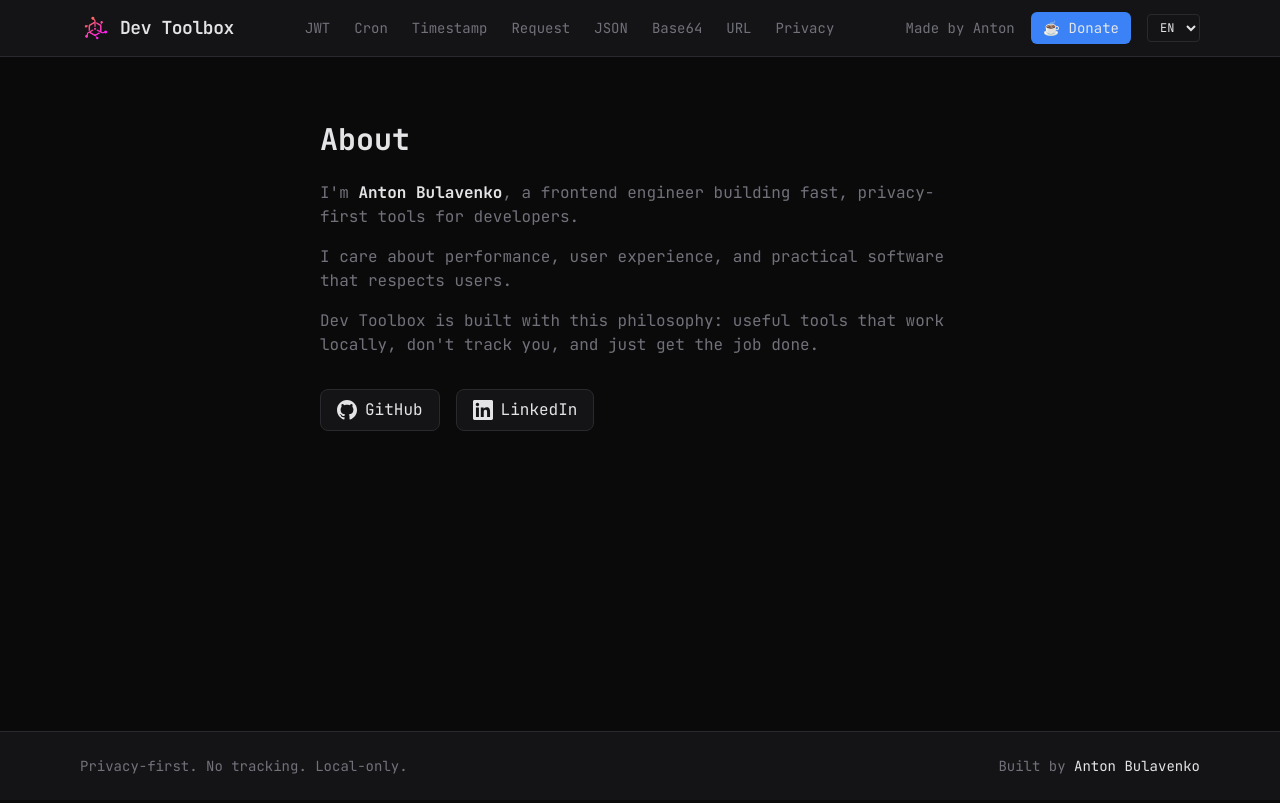
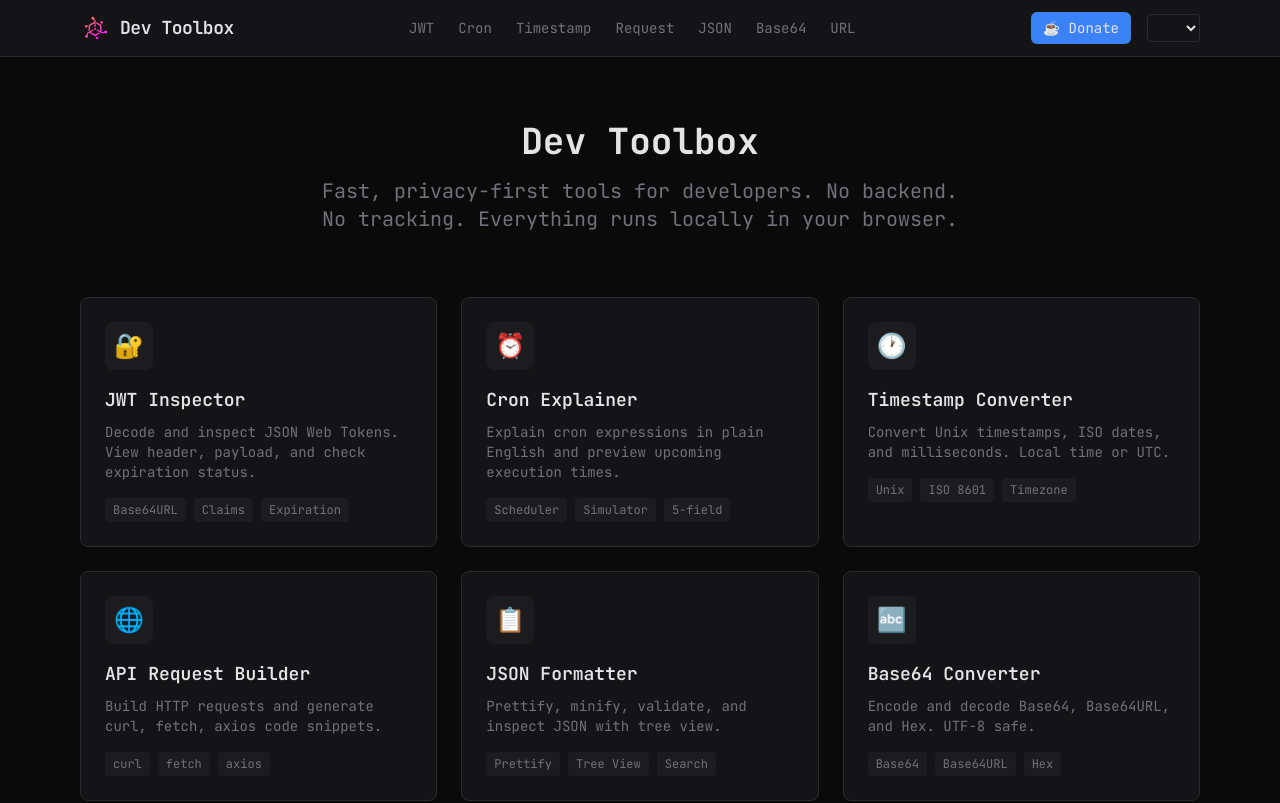
Before and after one commit to tonybearrr/dataflowkit-devtools, a SvelteKit app: page /about in a window 1280 px wide. Shown: the top 803 px of the page. Built offline with nearby package versions, Linux system fonts and the light colour scheme.

Commit message:
remove About page and add configuration for routes

```diff
--- a/src/lib/i18n/locales/en.json
+++ b/src/lib/i18n/locales/en.json
@@ -8,7 +8,7 @@
 		"privacyFirst": "Privacy-first. No tracking. Local-only.",
 		"noTracking": "No tracking",
 		"localOnly": "Local-only",
-		"builtBy": "Built by",
+		"builtBy": "Part of",
 		"moreToolsComing": "More tools coming soon...",
 		"copy": "Copy",
 		"clear": "Clear",
--- a/src/lib/i18n/locales/ru.json
+++ b/src/lib/i18n/locales/ru.json
@@ -8,7 +8,7 @@
 		"privacyFirst": "Приватность на первом месте. Без отслеживания. Локально.",
 		"noTracking": "Без отслеживания",
 		"localOnly": "Локально",
-		"builtBy": "Создано",
+		"builtBy": "Один из инструментов",
 		"moreToolsComing": "Больше инструментов скоро...",
 		"copy": "Копировать",
 		"clear": "Очистить",
@@ -27,37 +27,37 @@
 		"title": "Dev Toolbox",
 		"description": "Быстрые инструменты для разработчиков с акцентом на приватность. Без бэкенда. Без отслеживания. Всё работает локально в вашем браузере.",
 		"jwtInspector": {
-			"title": "JWT Инспектор",
+			"title": "JWT Inspector",
 			"description": "Декодируйте и проверяйте JSON Web Tokens. Просматривайте заголовок, payload и проверяйте срок действия.",
 			"tags": ["Base64URL", "Claims", "Срок действия"]
 		},
 		"cronExplainer": {
-			"title": "Cron Объяснятель",
+			"title": "Cron",
 			"description": "Объясняйте cron выражения простым языком и просматривайте будущие выполнения.",
 			"tags": ["Планировщик", "Симулятор", "5-полей"]
 		},
 		"timestampConverter": {
-			"title": "Конвертер Времени",
+			"title": "Timestamp Converter",
 			"description": "Конвертируйте Unix timestamps, ISO даты и миллисекунды. Локальное время или UTC.",
 			"tags": ["Unix", "ISO 8601", "Часовой пояс"]
 		},
 		"apiRequestBuilder": {
-			"title": "Конструктор API Запросов",
+			"title": "API Request Builder",
 			"description": "Создавайте HTTP запросы и генерируйте код для curl, fetch, axios.",
 			"tags": ["curl", "fetch", "axios"]
 		},
 		"jsonFormatter": {
-			"title": "JSON Форматтер",
+			"title": "JSON Formatter",
 			"description": "Форматируйте, минимизируйте, валидируйте и проверяйте JSON с деревом.",
 			"tags": ["Форматирование", "Дерево", "Поиск"]
 		},
 		"base64Converter": {
-			"title": "Base64 Конвертер",
+			"title": "Base64 Converter",
 			"description": "Кодируйте и декодируйте Base64, Base64URL и Hex. Безопасно для UTF-8.",
 			"tags": ["Base64", "Base64URL", "Hex"]
 		},
 		"urlInspector": {
-			"title": "URL Инспектор",
+			"title": "URL Inspector",
 			"description": "Парсите, проверяйте и создавайте URL. Редактируйте параметры запроса и копируйте чистые URL.",
 			"tags": ["Параметры", "Кодирование", "Конструктор"]
 		}
--- a/src/lib/i18n/locales/uk.json
+++ b/src/lib/i18n/locales/uk.json
@@ -8,7 +8,7 @@
 		"privacyFirst": "Приватність на першому місці. Без відстеження. Локально.",
 		"noTracking": "Без відстеження",
 		"localOnly": "Локально",
-		"builtBy": "Створено",
+		"builtBy": "Один з інструментів",
 		"moreToolsComing": "Більше інструментів незабаром...",
 		"copy": "Копіювати",
 		"clear": "Очистити",
@@ -27,37 +27,37 @@
 		"title": "Dev Toolbox",
 		"description": "Швидкі інструменти для розробників з акцентом на приватність. Без бекенду. Без відстеження. Все працює локально у вашому браузері.",
 		"jwtInspector": {
-			"title": "JWT Інспектор",
+			"title": "JWT Inspector",
 			"description": "Декодуйте та перевіряйте JSON Web Tokens. Переглядайте заголовок, payload та перевіряйте термін дії.",
 			"tags": ["Base64URL", "Claims", "Термін дії"]
 		},
 		"cronExplainer": {
-			"title": "Cron Пояснювач",
+			"title": "Cron",
 			"description": "Пояснюйте cron вирази простою мовою та переглядайте майбутні виконання.",
 			"tags": ["Планувальник", "Симулятор", "5-полів"]
 		},
 		"timestampConverter": {
-			"title": "Конвертер Часів",
+			"title": "Timestamp Converter",
 			"description": "Конвертуйте Unix timestamps, ISO дати та мілісекунди. Локальний час або UTC.",
 			"tags": ["Unix", "ISO 8601", "Часовий пояс"]
 		},
 		"apiRequestBuilder": {
-			"title": "Конструктор API Запитів",
+			"title": "API Request Builder",
 			"description": "Створюйте HTTP запити та генеруйте код для curl, fetch, axios.",
 			"tags": ["curl", "fetch", "axios"]
 		},
 		"jsonFormatter": {
-			"title": "JSON Форматер",
+			"title": "JSON Formatter",
 			"description": "Форматуйте, мінімізуйте, валідуйте та перевіряйте JSON з деревом.",
 			"tags": ["Форматування", "Дерево", "Пошук"]
 		},
 		"base64Converter": {
-			"title": "Base64 Конвертер",
+			"title": "Base64 Converter",
 			"description": "Кодуйте та декодуйте Base64, Base64URL та Hex. Безпечно для UTF-8.",
 			"tags": ["Base64", "Base64URL", "Hex"]
 		},
 		"urlInspector": {
-			"title": "URL Інспектор",
+			"title": "URL Inspector",
 			"description": "Парсіть, перевіряйте та створюйте URL. Редагуйте параметри запиту та копіюйте чисті URL.",
 			"tags": ["Параметри", "Кодування", "Конструктор"]
 		}
@@ -65,7 +65,7 @@
 	"jwt": {
 		"title": "JWT Інспектор - Dev Toolbox",
 		"description": "Декодуйте та перевіряйте JSON Web Tokens (JWT) локально у вашому браузері. Переглядайте заголовок, payload, перевіряйте термін дії та інше. Дані не відправляються на сервери.",
-		"heading": "JWT Інспектор",
+		"heading": "JWT Inspector",
 		"subtitle": "Декодуйте та перевіряйте JSON Web Tokens локально. Ваші токени ніколи не залишають ваш браузер. Переглядайте заголовок, payload, перевіряйте термін дії та розумійте свої JWT.",
 		"pasteJWT": "Вставте ваш JWT",
 		"showHistory": "Показати історію",
@@ -101,9 +101,9 @@
 		"notVerified": "Не перевірено (тільки клієнтська сторона)"
 	},
 	"cron": {
-		"title": "Cron Пояснювач та Симулятор – Dev Toolbox",
+		"title": "Cron Explainer & Simulator – Dev Toolbox",
 		"description": "Пояснюйте cron вирази простою мовою та переглядайте майбутні виконання у вашому часовому поясі.",
-		"heading": "Cron Пояснювач та Симулятор",
+		"heading": "Cron Explainer & Simulator",
 		"subtitle": "Пояснюйте cron вирази простою мовою та переглядайте майбутні виконання. Цей інструмент підтримує стандартний Linux-стиль 5-полів синтаксис cron, який зазвичай використовується на серверах та в хмарних планувальниках.",
 		"cronExpression": "Cron вираз",
 		"timezone": "Часовий пояс",
@@ -142,9 +142,9 @@
 		"utcTime": "UTC"
 	},
 	"timestamp": {
-		"title": "Конвертер Часів – Dev Toolbox",
+		"title": "Timestamp Converter – Dev Toolbox",
 		"description": "Конвертуйте Unix timestamps, ISO дати та мілісекунди. Переглядайте у локальному часі або UTC миттєво.",
-		"heading": "Конвертер Часів",
+		"heading": "Timestamp Converter",
 		"subtitle": "Конвертуйте між Unix timestamps, ISO 8601 датами та зрозумілими форматами. Всі конвертації відбуваються миттєво у вашому браузері.",
 		"unixTimestamp": "Unix Timestamp",
 		"dateTime": "Дата та Час",
@@ -177,9 +177,9 @@
 		"enterTimestamp": "Введіть timestamp або виберіть дату/час"
 	},
 	"request": {
-		"title": "Конструктор API Запитів – Dev Toolbox",
+		"title": "API Request Builder – Dev Toolbox",
 		"description": "Створюйте API запити та генеруйте код для curl, fetch та axios миттєво. Працює локально, без відстеження.",
-		"heading": "Конструктор API Запитів",
+		"heading": "API Request Builder",
 		"subtitle": "Створюйте HTTP запити візуально та генеруйте фрагменти коду для curl, fetch та axios. Вся обробка відбувається локально у вашому браузері.",
 		"method": "Метод",
 		"url": "URL",
@@ -213,9 +213,9 @@
 		"privacyText": "Цей інструмент працює повністю у вашому браузері. Жодні запити не надсилаються, жодні дані не зберігаються на сервері. Ваші API ключі та токени залишаються приватними."
 	},
 	"json": {
-		"title": "JSON Форматер та Інспектор – Dev Toolbox",
+		"title": "JSON Formatter & Inspector – Dev Toolbox",
 		"description": "Форматуйте, мінімізуйте, валідуйте та перевіряйте JSON локально. Шукайте ключі/значення та копіюйте чистий вивід миттєво.",
-		"heading": "JSON Форматер та Інспектор",
+		"heading": "JSON Formatter & Inspector",
 		"subtitle": "Форматуйте, валідуйте та перевіряйте JSON з візуальним деревом. Шукайте ключі та значення миттєво. Вся обробка відбувається локально у вашому браузері.",
 		"input": "JSON Ввід",
 		"output": "Вивід",
@@ -255,9 +255,9 @@
 		"privacyText": "Цей інструмент працює повністю у вашому браузері. Жодні JSON дані не надсилаються на сервер. Ваші дані залишаються приватними."
 	},
 	"base64": {
-		"title": "Base64 Конвертер - Dev Toolbox",
+		"title": "Base64 Converter – Dev Toolbox",
 		"description": "Кодуйте та декодуйте Base64, Base64URL та Hex локально. Безпечно для UTF-8. Конвертуйте між варіантами та копіюйте результати миттєво.",
-		"heading": "Base64 Конвертер",
+		"heading": "Base64 Converter",
 		"subtitle": "Кодуйте та декодуйте формати Base64, Base64URL та Hex. Безпечне кодування UTF-8. Всі конвертації відбуваються локально у вашому браузері.",
 		"input": "Ввід",
 		"inputType": "Тип вводу",
@@ -301,9 +301,9 @@
 		"privacyText": "Цей інструмент працює повністю у вашому браузері. Жодні дані не надсилаються на сервер. Ваші дані залишаються приватними."
 	},
 	"url": {
-		"title": "URL Інспектор та Конструктор – Dev Toolbox",
+		"title": "URL Inspector & Builder – Dev Toolbox",
 		"description": "Парсіть, перевіряйте та створюйте URL. Редагуйте параметри запиту, кодуйте значення та копіюйте чисті URL миттєво.",
-		"heading": "URL Інспектор та Конструктор",
+		"heading": "URL Inspector & Builder",
 		"subtitle": "Парсіть URL на компоненти, переглядайте та редагуйте параметри запиту, кодуйте/декодуйте частини URL та перебудовуйте фінальний URL. Вся обробка відбувається локально у вашому браузері.",
 		"enterUrl": "Введіть URL",
 		"example": "Приклад",
--- a/src/routes/+layout.svelte
+++ b/src/routes/+layout.svelte
@@ -86,21 +86,9 @@
 					>
 						{tStringReactive('nav.url', $locale)}
 					</a>
-					<a
-						href={getPath('/privacy', langFromPath)}
-						class="text-sm transition-colors {$page.url.pathname.includes('/privacy') ? 'text-[var(--color-text)]' : 'text-[var(--color-text-muted)] hover:text-[var(--color-text)]'}"
-					>
-						{tStringReactive('common.privacy', $locale)}
-					</a>
 				</nav>
 
 				<div class="flex items-center gap-2 sm:gap-4">
-					<a
-						href={getPath('/about', langFromPath)}
-						class="hidden md:block text-sm text-[var(--color-text-muted)] hover:text-[var(--color-text)] transition-colors"
-					>
-						{tStringReactive('common.madeBy', $locale)}
-					</a>
 					<a
 						href="https://send.monobank.ua/jar/ABUXaikGMB"
 						target="_blank"
@@ -187,20 +175,6 @@
 						>
 							{tStringReactive('nav.url', $locale)}
 						</a>
-						<a
-							href={getPath('/privacy', langFromPath)}
-							onclick={closeMobileMenu}
-							class="px-4 py-2 text-sm transition-colors rounded hover:bg-[var(--color-bg-tertiary)] {$page.url.pathname.includes('/privacy') ? 'text-[var(--color-text)] bg-[var(--color-bg-tertiary)]' : 'text-[var(--color-text-muted)]'}"
-						>
-							{tStringReactive('common.privacy', $locale)}
-						</a>
-						<a
-							href={getPath('/about', langFromPath)}
-							onclick={closeMobileMenu}
-							class="px-4 py-2 text-sm transition-colors rounded hover:bg-[var(--color-bg-tertiary)] md:hidden {$page.url.pathname.includes('/about') ? 'text-[var(--color-text)] bg-[var(--color-bg-tertiary)]' : 'text-[var(--color-text-muted)]'}"
-						>
-							{tStringReactive('common.madeBy', $locale)}
-						</a>
 					</div>
 				</nav>
 			{/if}
@@ -213,11 +187,21 @@
 
 	<footer class="border-t border-[var(--color-border)] bg-[var(--color-bg-secondary)] py-6">
 		<div class="max-w-6xl mx-auto px-4 flex flex-col sm:flex-row items-center justify-between gap-4 text-sm text-[var(--color-text-muted)]">
-			<p>{tStringReactive('common.privacyFirst', $locale)}</p>
-			<p>
+			<div class="flex items-center gap-4">
+				<p>{tStringReactive('common.privacyFirst', $locale)}</p>
+
+			</div>
+			<p class="flex items-center gap-2 flex-wrap justify-center sm:justify-end">
 				{tStringReactive('common.builtBy', $locale)}{' '}
-				<a href={getPath('/about', langFromPath)} class="text-[var(--color-text)] hover:text-[var(--color-accent)] transition-colors">
-					Anton Bulavenko
+				<a href={'https://dataflowkit.dev'} class="text-[var(--color-text)] hover:text-[var(--color-accent)] transition-colors">
+					DataflowKit
+				</a>
+				<span class="text-[var(--color-text-muted)]">|</span>
+				<a
+					href={getPath('/privacy', langFromPath)}
+					class="px-3 py-1.5 rounded-md border border-[var(--color-border)] bg-[var(--color-bg)] hover:bg-[var(--color-bg-tertiary)] hover:border-[var(--color-accent)] text-[var(--color-text)] transition-colors {$page.url.pathname.includes('/privacy') ? 'bg-[var(--color-bg-tertiary)] border-[var(--color-accent)]' : ''}"
+				>
+					{tStringReactive('common.privacy', $locale)}
 				</a>
 			</p>
 		</div>
--- a/src/routes/[lang]/about/+page.svelte
+++ /dev/null
@@ -1,83 +0,0 @@
-<script lang="ts">
-	import { page } from '$app/stores';
-	import { locale, tStringReactive, type Locale } from '$lib/i18n';
-
-	const lang = $derived(($page.params.lang || 'en') as Locale);
-	const baseUrl = 'https://devtools.dataflowkit.dev';
-	const currentUrl = $derived(`${baseUrl}/${lang}/about`);
-</script>
-
-<svelte:head>
-	<title>{tStringReactive('about.title', $locale)}</title>
-	<meta name="description" content={tStringReactive('about.description', $locale)} />
-	<meta property="og:title" content={tStringReactive('about.title', $locale)} />
-	<meta property="og:description" content={tStringReactive('about.description', $locale)} />
-	<meta property="og:type" content="website" />
-	<meta property="og:url" content={currentUrl} />
-	<meta name="twitter:card" content="summary" />
-	<meta name="twitter:title" content={tStringReactive('about.title', $locale)} />
-	<meta name="twitter:description" content={tStringReactive('about.description', $locale)} />
-	<link rel="canonical" href={currentUrl} />
-	{@html `
-		<script type="application/ld+json">
-		{
-			"@context": "https://schema.org",
-			"@type": "AboutPage",
-			"name": "About - Dev Toolbox",
-			"description": "About Anton Bulavenko, the maker of Dev Toolbox.",
-			"url": "https://devtools.dataflowkit.dev/about",
-			"mainEntity": {
-				"@type": "Person",
-				"name": "Anton Bulavenko",
-				"url": "https://tonylab.dev"
-			}
-		}
-		</script>
-	`}
-</svelte:head>
-
-<div class="max-w-2xl mx-auto px-4 py-16">
-	<h1 class="text-3xl font-bold mb-6">{tStringReactive('about.heading', $locale)}</h1>
-
-	<div class="space-y-4 text-[var(--color-text-muted)]">
-		<p>
-			{@html tStringReactive('about.intro', $locale)}
-		</p>
-
-		<p>{tStringReactive('about.philosophy', $locale)}</p>
-
-		<p>
-			{tStringReactive('about.devToolbox', $locale)}
-		</p>
-	</div>
-
-	<div class="mt-8 flex items-center gap-4">
-		<a
-			href="https://github.com/tonybearrr"
-			target="_blank"
-			rel="noopener noreferrer"
-			class="inline-flex items-center gap-2 px-4 py-2 rounded-lg border border-[var(--color-border)] bg-[var(--color-bg-secondary)] hover:border-[var(--color-accent)] transition-colors"
-		>
-			<svg class="w-5 h-5" fill="currentColor" viewBox="0 0 24 24">
-				<path
-					d="M12 0c-6.626 0-12 5.373-12 12 0 5.302 3.438 9.8 8.207 11.387.599.111.793-.261.793-.577v-2.234c-3.338.726-4.033-1.416-4.033-1.416-.546-1.387-1.333-1.756-1.333-1.756-1.089-.745.083-.729.083-.729 1.205.084 1.839 1.237 1.839 1.237 1.07 1.834 2.807 1.304 3.492.997.107-.775.418-1.305.762-1.604-2.665-.305-5.467-1.334-5.467-5.931 0-1.311.469-2.381 1.236-3.221-.124-.303-.535-1.524.117-3.176 0 0 1.008-.322 3.301 1.23.957-.266 1.983-.399 3.003-.404 1.02.005 2.047.138 3.006.404 2.291-1.552 3.297-1.23 3.297-1.23.653 1.653.242 2.874.118 3.176.77.84 1.235 1.911 1.235 3.221 0 4.609-2.807 5.624-5.479 5.921.43.372.823 1.102.823 2.222v3.293c0 .319.192.694.801.576 4.765-1.589 8.199-6.086 8.199-11.386 0-6.627-5.373-12-12-12z"
-				/>
-			</svg>
-			<span>GitHub</span>
-		</a>
-
-		<a
-			href="https://linkedin.com/in/antonbulavenko"
-			target="_blank"
-			rel="noopener noreferrer"
-			class="inline-flex items-center gap-2 px-4 py-2 rounded-lg border border-[var(--color-border)] bg-[var(--color-bg-secondary)] hover:border-[var(--color-accent)] transition-colors"
-		>
-			<svg class="w-5 h-5" fill="currentColor" viewBox="0 0 24 24">
-				<path
-					d="M20.447 20.452h-3.554v-5.569c0-1.328-.027-3.037-1.852-3.037-1.853 0-2.136 1.445-2.136 2.939v5.667H9.351V9h3.414v1.561h.046c.477-.9 1.637-1.85 3.37-1.85 3.601 0 4.267 2.37 4.267 5.455v6.286zM5.337 7.433c-1.144 0-2.063-.926-2.063-2.065 0-1.138.92-2.063 2.063-2.063 1.14 0 2.064.925 2.064 2.063 0 1.139-.925 2.065-2.064 2.065zm1.782 13.019H3.555V9h3.564v11.452zM22.225 0H1.771C.792 0 0 .774 0 1.729v20.542C0 23.227.792 24 1.771 24h20.451C23.2 24 24 23.227 24 22.271V1.729C24 .774 23.2 0 22.222 0h.003z"
-				/>
-			</svg>
-			<span>LinkedIn</span>
-		</a>
-	</div>
-</div>
--- a/src/routes/about/+page.svelte
+++ /dev/null
@@ -1,76 +0,0 @@
-<svelte:head>
-	<title>About - Dev Toolbox</title>
-	<meta name="description" content="About Anton Bulavenko, the maker of Dev Toolbox." />
-	<meta property="og:title" content="About - Dev Toolbox" />
-	<meta property="og:description" content="About Anton Bulavenko, the maker of Dev Toolbox." />
-	<meta property="og:type" content="website" />
-	<meta property="og:url" content="https://devtools.dataflowkit.dev/about" />
-	<meta name="twitter:card" content="summary" />
-	<meta name="twitter:title" content="About - Dev Toolbox" />
-	<meta name="twitter:description" content="About Anton Bulavenko, the maker of Dev Toolbox." />
-	<link rel="canonical" href="https://devtools.dataflowkit.dev/about" />
-	{@html `
-		<script type="application/ld+json">
-		{
-			"@context": "https://schema.org",
-			"@type": "AboutPage",
-			"name": "About - Dev Toolbox",
-			"description": "About Anton Bulavenko, the maker of Dev Toolbox.",
-			"url": "https://devtools.dataflowkit.dev/about",
-			"mainEntity": {
-				"@type": "Person",
-				"name": "Anton Bulavenko",
-				"url": "https://tonylab.dev"
-			}
-		}
-		</script>
-	`}
-</svelte:head>
-
-<div class="max-w-2xl mx-auto px-4 py-16">
-	<h1 class="text-3xl font-bold mb-6">About</h1>
-
-	<div class="space-y-4 text-[var(--color-text-muted)]">
-		<p>
-			I'm <strong class="text-[var(--color-text)]">Anton Bulavenko</strong>, a frontend engineer
-			building fast, privacy-first tools for developers.
-		</p>
-
-		<p>I care about performance, user experience, and practical software that respects users.</p>
-
-		<p>
-			Dev Toolbox is built with this philosophy: useful tools that work locally, don't track you,
-			and just get the job done.
-		</p>
-	</div>
-
-	<div class="mt-8 flex items-center gap-4">
-		<a
-			href="https://github.com/tonybearrr"
-			target="_blank"
-			rel="noopener noreferrer"
-			class="inline-flex items-center gap-2 px-4 py-2 rounded-lg border border-[var(--color-border)] bg-[var(--color-bg-secondary)] hover:border-[var(--color-accent)] transition-colors"
-		>
-			<svg class="w-5 h-5" fill="currentColor" viewBox="0 0 24 24">
-				<path
-					d="M12 0c-6.626 0-12 5.373-12 12 0 5.302 3.438 9.8 8.207 11.387.599.111.793-.261.793-.577v-2.234c-3.338.726-4.033-1.416-4.033-1.416-.546-1.387-1.333-1.756-1.333-1.756-1.089-.745.083-.729.083-.729 1.205.084 1.839 1.237 1.839 1.237 1.07 1.834 2.807 1.304 3.492.997.107-.775.418-1.305.762-1.604-2.665-.305-5.467-1.334-5.467-5.931 0-1.311.469-2.381 1.236-3.221-.124-.303-.535-1.524.117-3.176 0 0 1.008-.322 3.301 1.23.957-.266 1.983-.399 3.003-.404 1.02.005 2.047.138 3.006.404 2.291-1.552 3.297-1.23 3.297-1.23.653 1.653.242 2.874.118 3.176.77.84 1.235 1.911 1.235 3.221 0 4.609-2.807 5.624-5.479 5.921.43.372.823 1.102.823 2.222v3.293c0 .319.192.694.801.576 4.765-1.589 8.199-6.086 8.199-11.386 0-6.627-5.373-12-12-12z"
-				/>
-			</svg>
-			<span>GitHub</span>
-		</a>
-
-		<a
-			href="https://linkedin.com/in/antonbulavenko"
-			target="_blank"
-			rel="noopener noreferrer"
-			class="inline-flex items-center gap-2 px-4 py-2 rounded-lg border border-[var(--color-border)] bg-[var(--color-bg-secondary)] hover:border-[var(--color-accent)] transition-colors"
-		>
-			<svg class="w-5 h-5" fill="currentColor" viewBox="0 0 24 24">
-				<path
-					d="M20.447 20.452h-3.554v-5.569c0-1.328-.027-3.037-1.852-3.037-1.853 0-2.136 1.445-2.136 2.939v5.667H9.351V9h3.414v1.561h.046c.477-.9 1.637-1.85 3.37-1.85 3.601 0 4.267 2.37 4.267 5.455v6.286zM5.337 7.433c-1.144 0-2.063-.926-2.063-2.065 0-1.138.92-2.063 2.063-2.063 1.14 0 2.064.925 2.064 2.063 0 1.139-.925 2.065-2.064 2.065zm1.782 13.019H3.555V9h3.564v11.452zM22.225 0H1.771C.792 0 0 .774 0 1.729v20.542C0 23.227.792 24 1.771 24h20.451C23.2 24 24 23.227 24 22.271V1.729C24 .774 23.2 0 22.222 0h.003z"
-				/>
-			</svg>
-			<span>LinkedIn</span>
-		</a>
-	</div>
-</div>
```
Also changed, not shown: svelte.config.js (+22 -1 lines), 1 other file (tests, documents, lock files or other folders).
